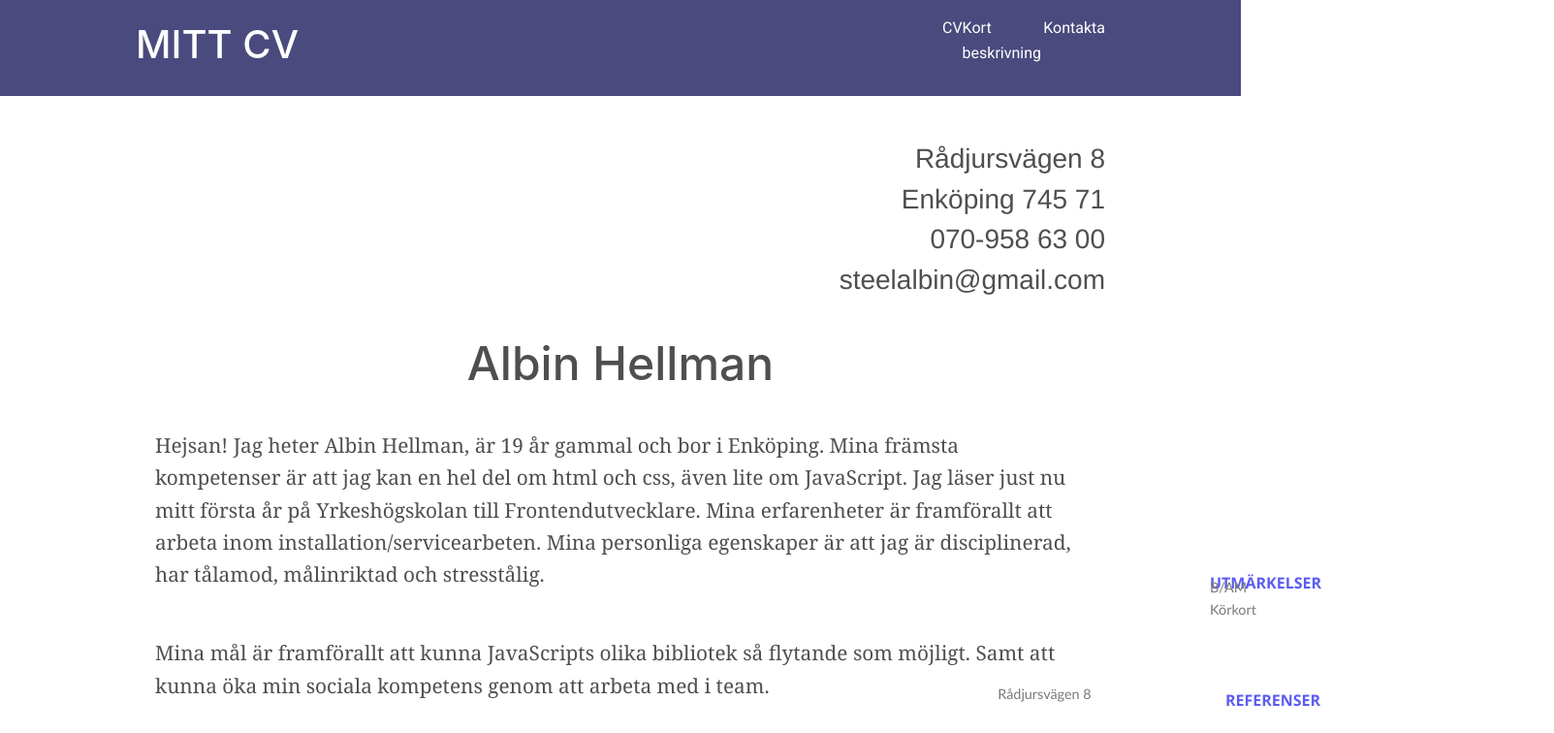
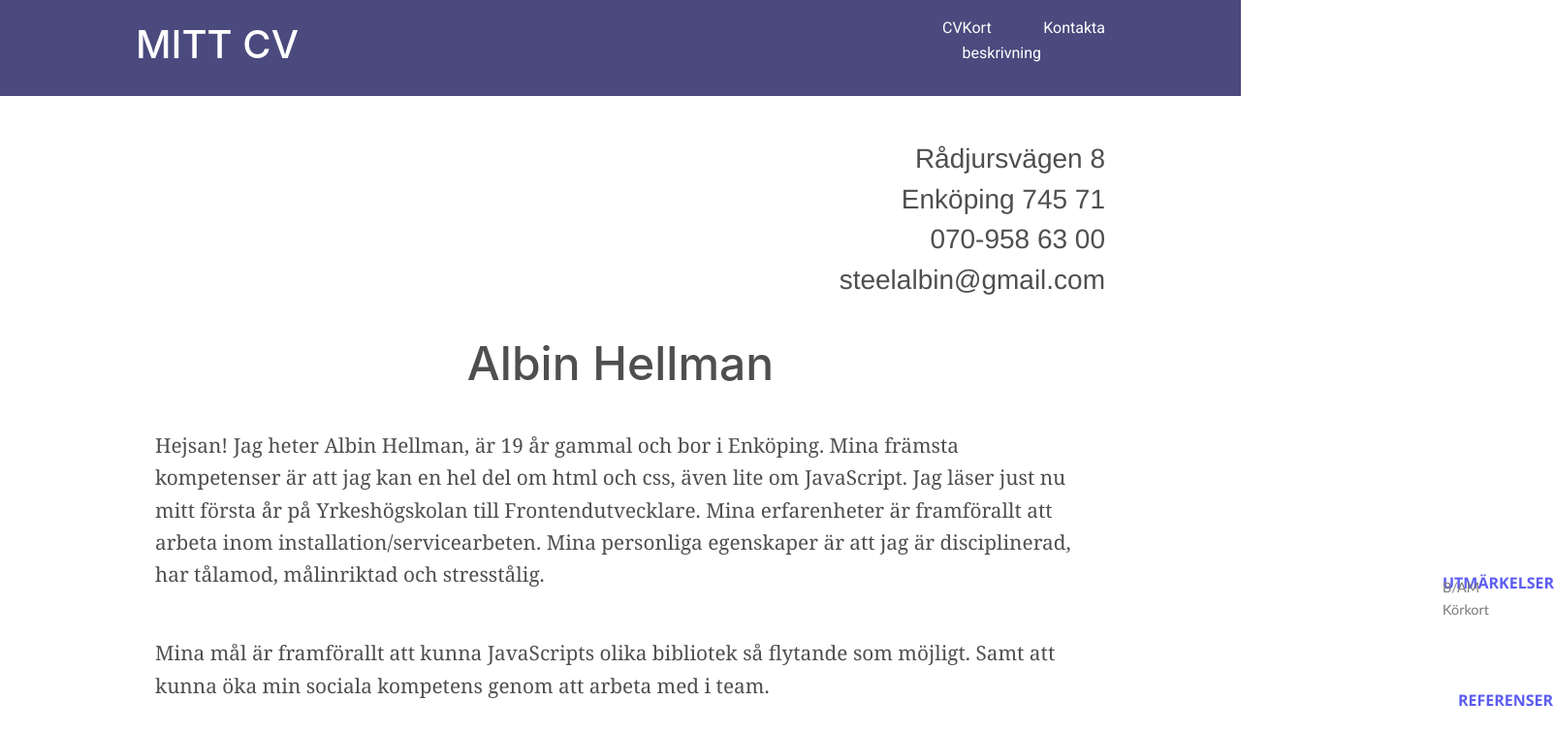
Before and after one commit to AlbinHellman/JavaScript3-Inl-mningsuppgift2, an Angular app in the folder Uppgift2/Uppgift2/: page / in a window 1280 px wide. Shown: the top 756 px of the page at 97% size, 1603 px wide, since content can reach past the window. Built offline with nearby package versions, Linux system fonts and the light colour scheme.

Commit message:
JavaScript3-Inlämningsuppgift2

```diff
--- a/Uppgift2/Uppgift2/src/app/views/cv/cv.component.css
+++ b/Uppgift2/Uppgift2/src/app/views/cv/cv.component.css
@@ -76,7 +76,7 @@
 
     position: absolute;
     bottom: 10.6rem;
-    left: 78rem;
+    left: 93rem;
     text-align: right;
     font-family:'Segoe UI', Tahoma, Geneva, Verdana, sans-serif;
     font-weight: bold;
@@ -88,7 +88,7 @@
 .körkort {
     position: absolute;
     bottom: 9rem;
-    left: 78rem;
+    left: 93rem;
 }
 
 .nummer2 {
@@ -102,7 +102,7 @@
 .referenser2 {
     position: absolute;
     bottom: 3rem;
-    left: 79rem;
+    left: 94rem;
 }
 
 .nummer3 {
@@ -113,8 +113,8 @@
 
 .referenser3 {
     position: absolute;
-    top: 40rem;
-    right: 76.5rem;
+    top: 53rem;
+    right: 85.5rem;
 
 }
 
```
